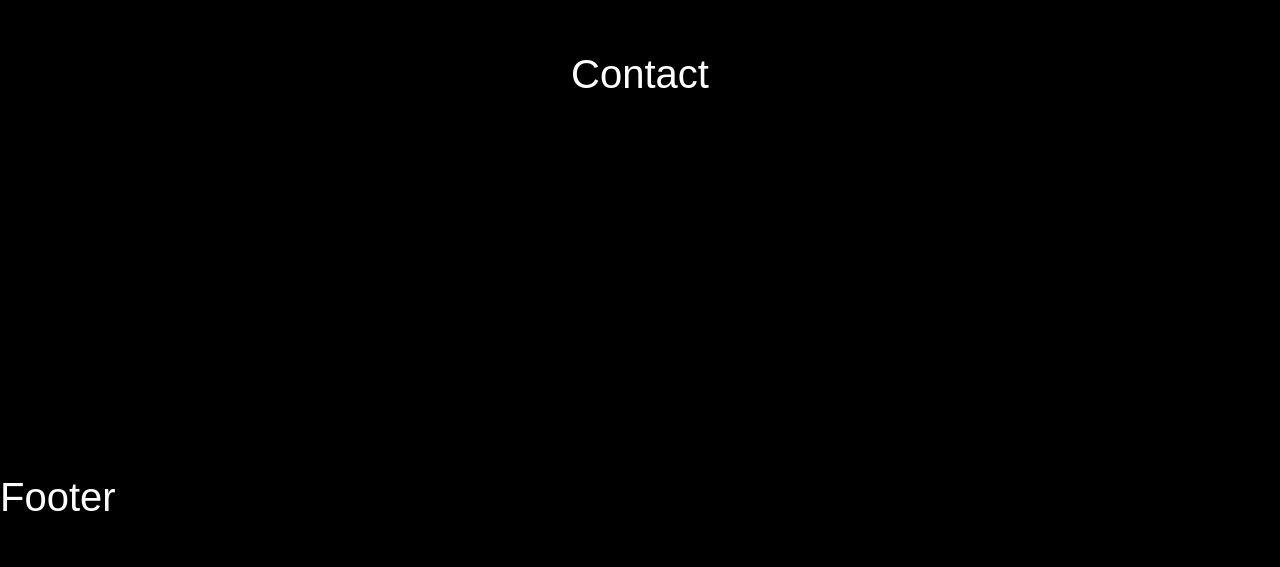
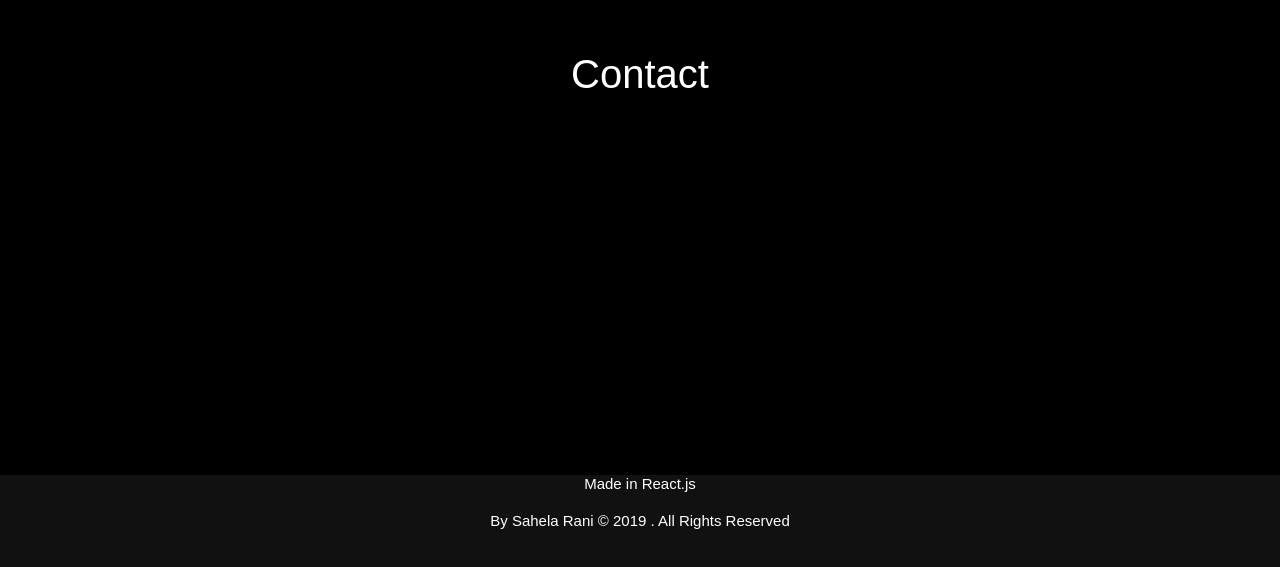
Before and after one commit to SahelaR/portfolioWebsite, a React (Create React App) app: page / in a window 1280 px wide. Shown: the part 5085-5652 px from the top of the page. Before the commit the page ends 5605 px from the top, so only its background shows below. Built offline with nearby package versions, Linux system fonts and the light colour scheme; some icons are missing.

Commit message:
copright

```diff
--- a/src/components/Footer/Footer.module.css
+++ b/src/components/Footer/Footer.module.css
@@ -0,0 +1,13 @@
+.mainCoverContainer {
+    min-height: 15vh;
+     background-color: #111;
+}
+
+
+.footerText {
+    color: var(--white-color);
+     z-index: 1;
+     font-size: 15px;
+     text-align: center
+
+}
--- a/src/components/Footer/index.js
+++ b/src/components/Footer/index.js
@@ -1,11 +1,21 @@
 import React, { Component } from 'react'
+import CSS from "../Footer/Footer.module.css"
 
 export default class Footer extends Component {
   render() {
     return (
-      <div>
-        <p>Footer</p>
-      </div>
+        <div className={CSS.mainCoverContainer}>
+            <div className={CSS.socialMedia}>
+
+            </div>
+            <div className={CSS.copyright}>
+                <p className={CSS.footerText}>Made in React.js</p>
+                <br />
+                <p className={CSS.footerText}>By Sahela Rani © 2019 . All Rights Reserved</p>
+
+            </div>
+
+        </div>
     )
   }
 }
```
